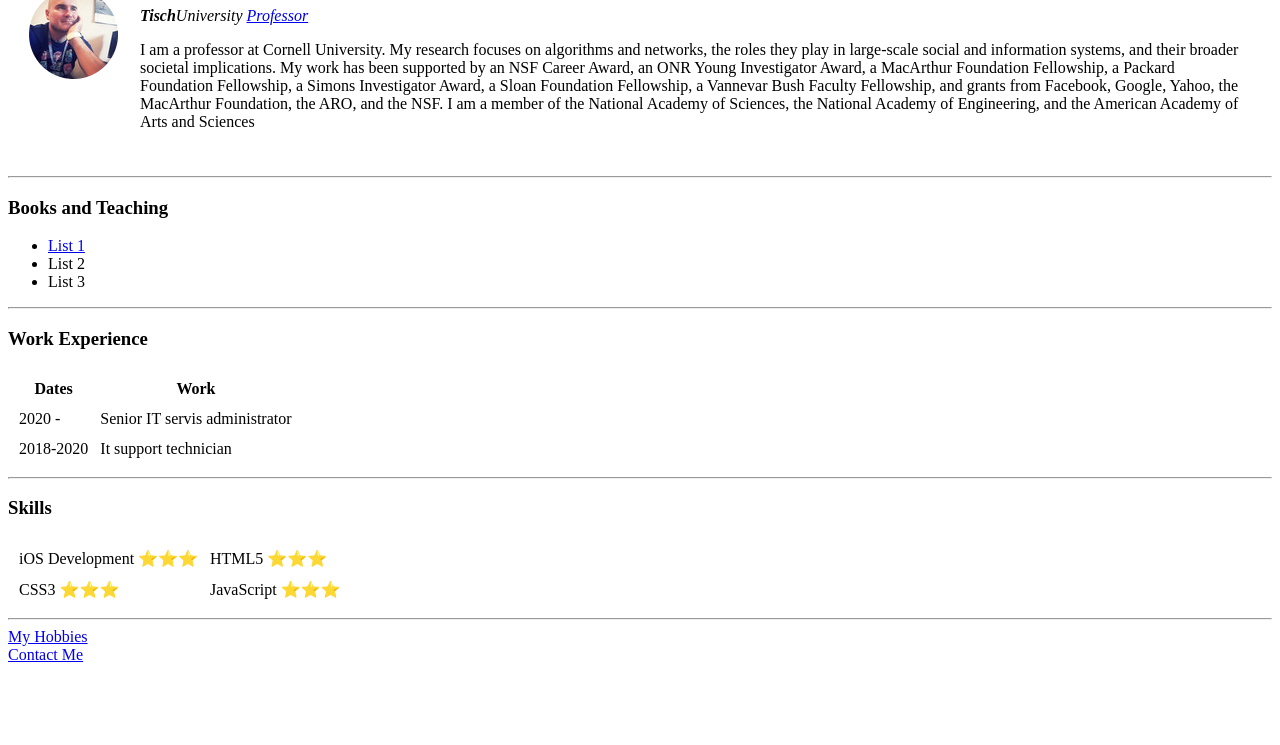
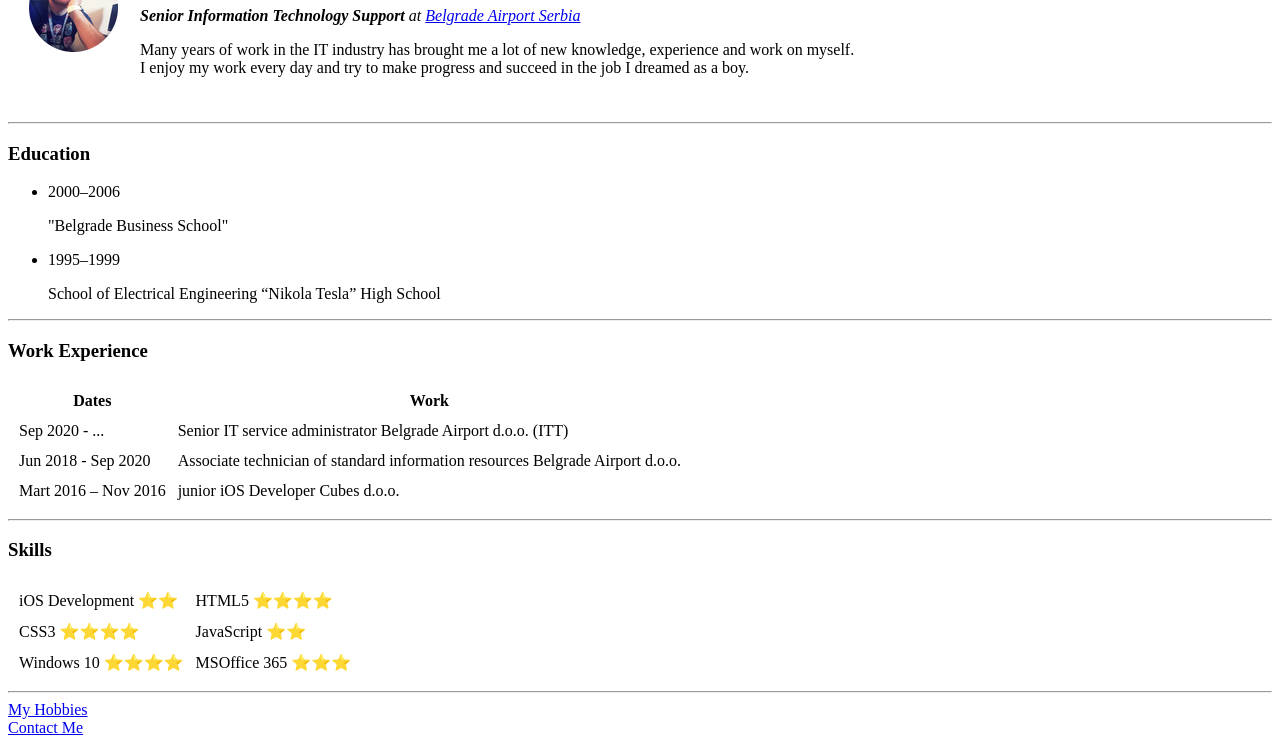
Before and after one commit to Vladafutsal/cv, a plain HTML site: page index.html in a window 1280 px wide. Shown: the part 102-847 px from the top of the page. Before the commit the page ends 800 px from the top, so only its background shows below. Drawn offline with Linux system fonts and the light colour scheme.

Commit message:
Add files via upload

```diff
--- a/index.html
+++ b/index.html
@@ -11,19 +11,16 @@
       <tr>
         <td><img src="images/vlada.png" alt="My profile picture"></td>
         <td><h1>Vladimir Vukčević</h1>
-        <p><i><strong>Tisch</strong>University <a href="https://www.appbrewery.co/">Professor</a></i></p>
-        <p>I am a professor at Cornell University. My research focuses on algorithms and networks, the roles they play in large-scale social and information systems, and their broader societal implications.
-          My work has been supported by an NSF Career Award, an ONR Young Investigator Award, a MacArthur Foundation Fellowship, a Packard Foundation Fellowship, a Simons Investigator Award, a Sloan Foundation Fellowship,
-          a Vannevar Bush Faculty Fellowship, and grants from Facebook, Google, Yahoo, the MacArthur Foundation, the ARO, and the NSF. I am a member of the National Academy of Sciences, the National Academy of Engineering,
-          and the American Academy of Arts and Sciences</p></td>
+        <p><i><strong>Senior Information Technology Support</strong> at <a href="https://beg.aero/eng">Belgrade Airport Serbia<a/></i></p>
+        <p>Many years of work in the IT industry has brought me a lot of new knowledge, experience and work on myself.<br>
+          I enjoy my work every day and try to make progress and succeed in the job I dreamed as a boy.</p></td>
       </tr>
     </table>
     <hr>
-    <h3>Books and Teaching</h3>
+    <h3>Education</h3>
     <ul>
-      <li><a href="https://motonomics.com/">List 1</a></li>
-      <li>List 2</li>
-      <li>List 3</li>
+      <li>2000–2006 <p>"Belgrade Business School"</p></li>
+      <li>1995–1999 <p>School of Electrical Engineering “Nikola Tesla” High School</p></li>
     </ul>
     <hr>
     <h3>Work Experience</h3>
@@ -34,12 +31,16 @@
       </thead>
       <tbody>
         <tr>
-          <td>2020 - </td>
-          <td>Senior IT servis administrator</td>
+          <td>Sep 2020 - ...</td>
+          <td>Senior IT service administrator  Belgrade Airport d.o.o. (ITT)</td>
         </tr>
         <tr>
-          <td>2018-2020</td>
-          <td>It support technician</td>
+          <td>Jun 2018 - Sep 2020</td>
+          <td>Associate technician of standard information resources Belgrade Airport d.o.o.</td>
+        </tr>
+        <tr>
+          <td>Mart 2016 – Nov 2016</td>
+          <td>junior iOS Developer Cubes d.o.o.</td>
         </tr>
       </tbody>
     </table>
@@ -47,12 +48,16 @@
     <h3>Skills</h3>
     <table cellspacing="10">
       <tr>
-        <td>iOS Development ⭐⭐⭐</td>
-        <td>HTML5 ⭐⭐⭐</td>
+        <td>iOS Development ⭐⭐</td>
+        <td>HTML5 ⭐⭐⭐⭐</td>
       </tr>
       <tr>
-        <td>CSS3 ⭐⭐⭐</td>
-        <td>JavaScript ⭐⭐⭐</td>
+        <td>CSS3 ⭐⭐⭐⭐</td>
+        <td>JavaScript ⭐⭐</td>
+      </tr>
+      <tr>
+        <td>Windows 10 ⭐⭐⭐⭐</td>
+        <td>MSOffice 365 ⭐⭐⭐</td>
       </tr>
     </table>
     <hr>
```
Also changed, not shown: hobbies.html (+4 -3 lines).
